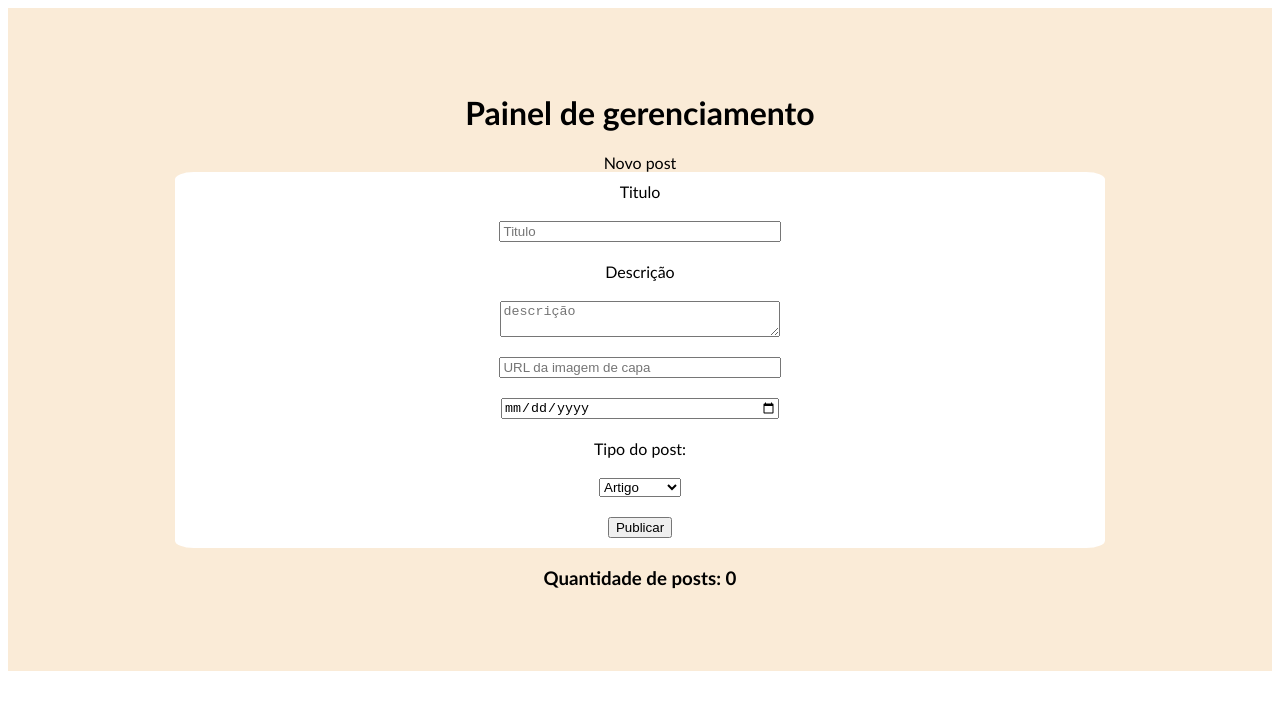
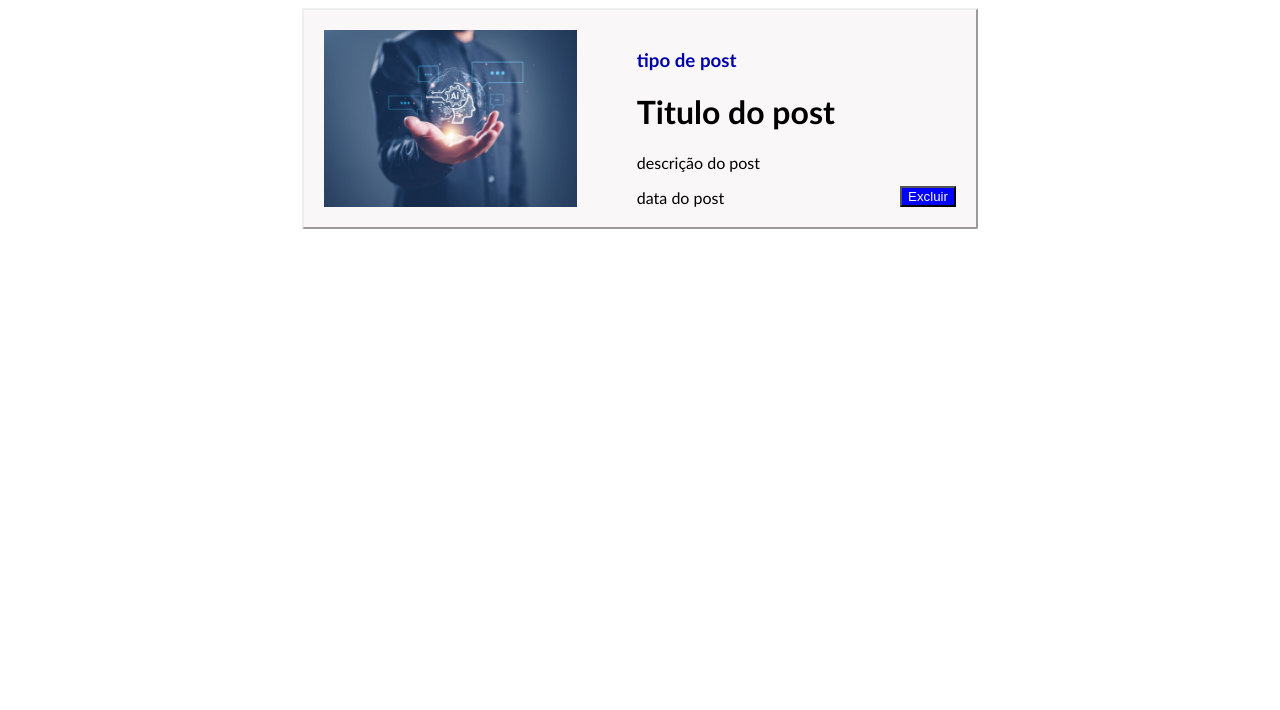
Before and after one commit to elianaritzmann/semana-9, a React (Vite) app in the folder meu-app-react/: page / in a window 1280 px wide. Shown: the top 710 px of the page. Built offline with nearby package versions, Linux system fonts and the light colour scheme.

Commit message:
semana 10 questao1

```diff
--- /dev/null
+++ b/meu-app-react/src/components/Post.css
@@ -0,0 +1,26 @@
+.post{
+    width: 50%;
+    background-color:#f9f7f7 ;
+    border: 2px outset;
+    border-radius: 2px;
+    padding: 20px;
+    font-family: 'Gill Sans', 'Gill Sans MT', Calibri, 'Trebuchet MS', sans-serif;
+    display: flex;
+    margin: 0 auto;
+
+}
+.textos{
+    padding-left: 60px;
+    width: 50%;
+}
+.post img{
+    width: 40%;
+}
+.post h3{
+    color: rgb(2, 2, 172);
+}
+.post button {
+    align-self: flex-end;
+    background-color: blue;
+    color: #f9f7f7;
+}
--- /dev/null
+++ b/meu-app-react/src/components/Post.jsx
@@ -0,0 +1,27 @@
+import './Post.css'
+function post(){
+    return(
+    <div >
+
+        <div className='post'>
+
+            <img src="\entenda-como-a-inteligencia-artificial-esta-transformando-o-mundo.jpg" alt="" />
+
+            <div className='textos'>
+             <h3>tipo de post</h3>
+            <h1>Titulo do post</h1>
+            <p>descrição do post</p>
+            <span>data do post</span>
+            </div>
+
+
+         <button>Excluir </button>
+        </div>
+
+
+    </div>
+    )
+
+}
+
+export default post
--- a/meu-app-react/src/components/PostsList.jsx
+++ b/meu-app-react/src/components/PostsList.jsx
@@ -1,7 +1,14 @@
+import Post from "./Post"
+
 function postsList(){
-    <div>
 
+    return(
+     <div>
+        <Post></Post>
     </div>
+
+    )
+
 }
 
 export default postsList
--- a/meu-app-react/src/main.jsx
+++ b/meu-app-react/src/main.jsx
@@ -2,9 +2,9 @@ import { StrictMode } from 'react'
 import { createRoot } from 'react-dom/client'
 import './index.css'
 import App from './App.jsx'
-import postsList from './components/PostsList.jsx'
+import PostsList from './components/PostsList.jsx'
 createRoot(document.getElementById('root')).render(
   <StrictMode>
-    <App />
+    <PostsList />
   </StrictMode>,
 )
```
Also changed, not shown: meu-app-react/public/entenda-como-a-inteligencia-artificial-esta-transformando-o-mundo.jpg (added).
